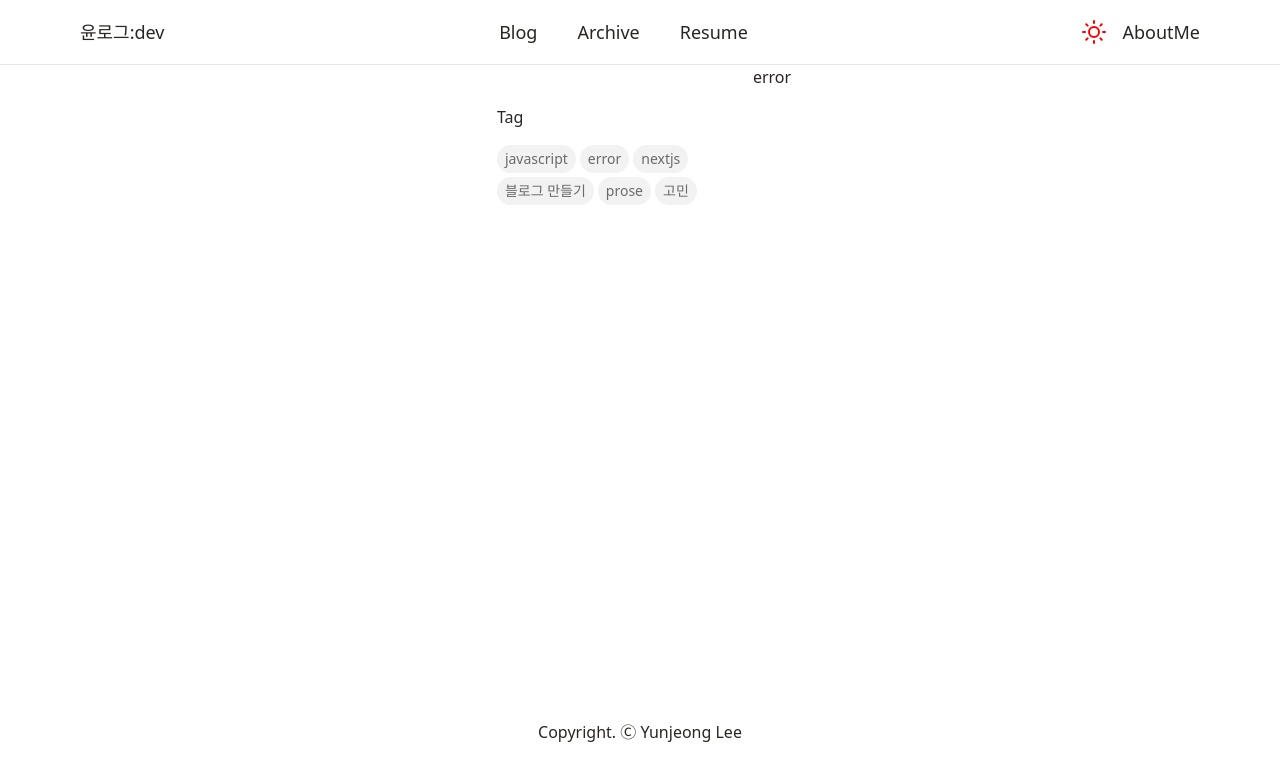
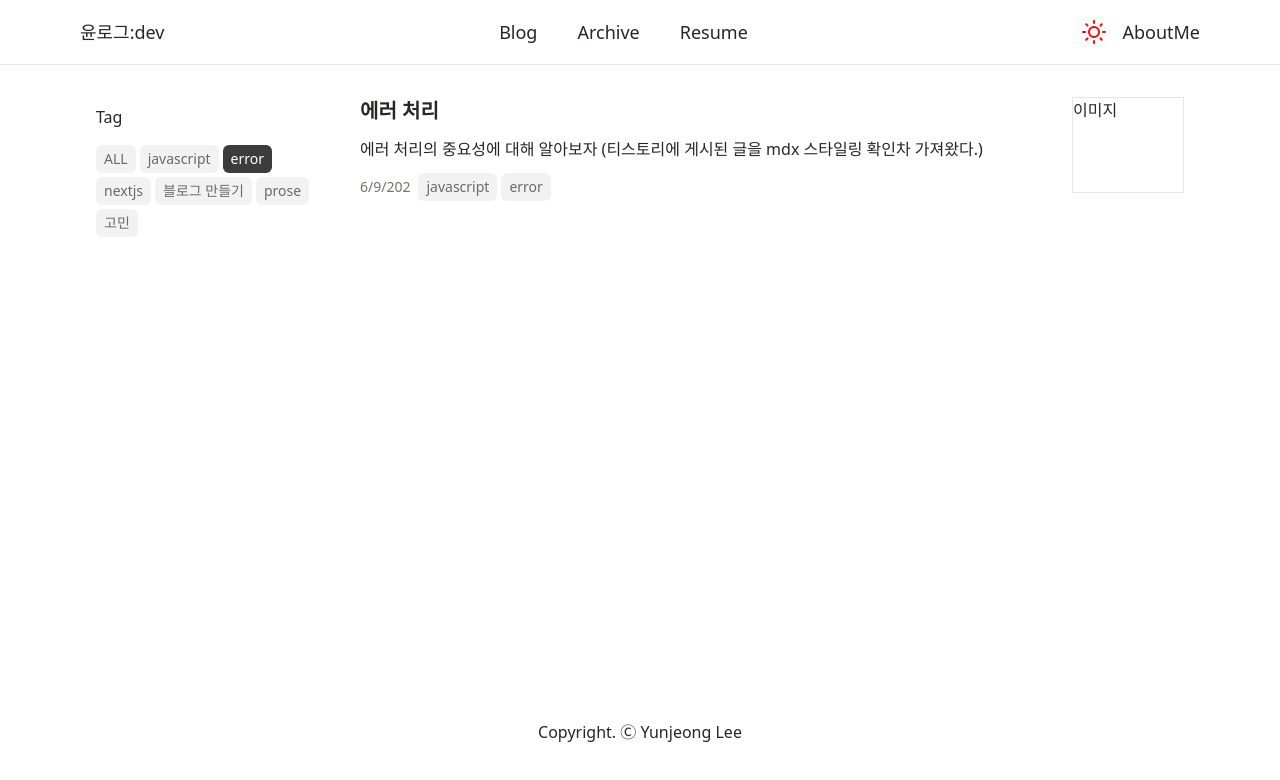
Before and after one commit to yunjeoming/yuns-blog, a Next.js app: page /blog/tag/error in a window 1280 px wide. Shown: the top 780 px of the page. Built offline with nearby package versions, Linux system fonts and the light colour scheme; no server answers.

Commit message:
feat: show posts that correspond to tag

```diff
--- a/app/blog/page.tsx
+++ b/app/blog/page.tsx
@@ -1,19 +1,15 @@
 import React from 'react';
-import PostItem from '../component/PostItem';
 import TagList from '../component/TagList';
 import { Blog } from '@/lib/mdx/blog';
+import PostList from '../component/PostList';
 
 const page = async () => {
-  const postsMetas = await Blog.getAllPostsMeta();
+  const postMetas = await Blog.getAllPostsMeta();
   const tags = await Blog.getAllTags();
   return (
     <>
-      <TagList tags={tags} />
-      <div className="flex-grow min-w-0 [&>div:not(:last-child)]:border-b">
-        {postsMetas.map((meta, i) => (
-          <PostItem key={meta.title + meta.date + i} meta={meta} />
-        ))}
-      </div>
+      <TagList tags={tags} selectedTag='ALL' />
+      <PostList postMetas={postMetas} />
     </>
   );
 };
--- a/app/blog/tag/[tagName]/page.tsx
+++ b/app/blog/tag/[tagName]/page.tsx
@@ -1,3 +1,4 @@
+import PostList from '@/app/component/PostList';
 import TagList from '@/app/component/TagList';
 import { Blog } from '@/lib/mdx/blog';
 import { PageProps } from '@/types/Blog';
@@ -5,11 +6,13 @@ import React from 'react';
 
 const page = async ({ params }: PageProps) => {
   const { tagName } = params;
+  const decodedTag = decodeURIComponent(tagName);
   const tags = await Blog.getAllTags();
+  const postMetas = await Blog.getPostMetasByTag(decodedTag);
   return (
     <>
-      <TagList tags={tags} />
-      <div>{decodeURIComponent(tagName)}</div>
+      <TagList tags={tags} selectedTag={decodedTag} />
+      <PostList postMetas={postMetas} />
     </>
   );
 };
--- a/app/component/MDXComponent.tsx
+++ b/app/component/MDXComponent.tsx
@@ -1,7 +1,7 @@
 import { Post } from '@/types/Blog';
 import { convertDateFormat } from '@/utils/date';
 import React from 'react';
-import TagItem from './TagItem';
+import LinkTagItem from './Tag/LinkTagItem';
 
 interface Props {
   post: Post;
@@ -22,7 +22,7 @@ const MDXComponent = ({ post }: Props) => {
       <hr />
       <div className="not-prose">
         {tags.map((t) => (
-          <TagItem key={t} name={t} size="md" className="mr-2" />
+          <LinkTagItem key={t} name={t} size="md" className="mr-2" />
         ))}
       </div>
     </>
--- a/app/component/PostItem.tsx
+++ b/app/component/PostItem.tsx
@@ -2,7 +2,7 @@
 
 import { PostMeta } from '@/types/Blog';
 import React, { useCallback } from 'react';
-import TagItem from './TagItem';
+import TagItem from './Tag/TagItem';
 import { useRouter } from 'next/navigation';
 import { convertDateFormat } from '@/utils/date';
 
--- /dev/null
+++ b/app/component/PostList.tsx
@@ -0,0 +1,19 @@
+import { PostMeta } from '@/types/Blog';
+import React from 'react';
+import PostItem from './PostItem';
+
+interface Props {
+  postMetas: PostMeta[];
+}
+
+const PostList: React.FC<Props> = ({ postMetas }) => {
+  return (
+    <div className="flex-grow min-w-0 [&>div:not(:last-child)]:border-b">
+      {postMetas.map((meta, i) => (
+        <PostItem key={meta.title + meta.date + i} meta={meta} />
+      ))}
+    </div>
+  );
+};
+
+export default PostList;
--- /dev/null
+++ b/app/component/Tag/LinkTagItem.tsx
@@ -0,0 +1,23 @@
+import Link from 'next/link';
+import React from 'react';
+
+interface Props {
+  name: string;
+  className?: string;
+  size?: 'xs' | 'sm' | 'md';
+  selected?: boolean;
+}
+
+const LinkTagItem: React.FC<Props> = ({ name, className = '', size = 'sm', selected }) => {
+  const href = name === 'ALL' ? '/blog' : `/blog/tag/${name}`;
+  const selectedStyles = selected
+    ? `bg-tag-selected text-tag-selected dark:bg-tag-selected-dark dark:text-tag-selected-dark`
+    : `hover:bg-tag-hover dark:hover:bg-tag-hover-dark`;
+  return (
+    <Link href={href} className={`tag bg-tag text-tag text-${size} ${selectedStyles} ${className}`}>
+      {name}
+    </Link>
+  );
+};
+
+export default LinkTagItem;
--- /dev/null
+++ b/app/component/Tag/TagItem.tsx
@@ -0,0 +1,13 @@
+import React from 'react';
+
+interface Props {
+  name: string;
+  className?: string;
+  size?: 'xs' | 'sm' | 'md';
+}
+
+const TagItem: React.FC<Props> = ({ name, className = '', size = 'sm' }) => {
+  return <span className={`tag text-tag bg-tag text-${size} ${className}`}>{name}</span>;
+};
+
+export default TagItem;
--- a/app/component/TagItem.tsx
+++ /dev/null
@@ -1,21 +0,0 @@
-import Link from 'next/link';
-import React from 'react';
-
-interface Props {
-  name: string;
-  className?: string;
-  size?: 'xs' | 'sm' | 'md';
-}
-
-const TagItem: React.FC<Props> = ({ name, className, size = 'sm' }) => {
-  return (
-    <Link
-      href={`/blog/tag/${name}`}
-      className={`text-${size} text-tag bg-tag rounded-3xl px-2 py-1 max-sm:text-xs dark:text-tag-dark dark:bg-tag-dark ${className}`}
-    >
-      {name}
-    </Link>
-  );
-};
-
-export default TagItem;
--- a/app/component/TagList.tsx
+++ b/app/component/TagList.tsx
@@ -1,17 +1,20 @@
-import React from 'react';
-import TagItem from './TagItem';
+'use client';
+
+import React, { useState } from 'react';
+import LinkTagItem from './Tag/LinkTagItem';
 
 interface Props {
   tags: string[];
+  selectedTag: string;
 }
 
-const TagList = ({ tags }: Props) => {
+const TagList:React.FC<Props> = ({ tags, selectedTag }) => {
   return (
     <aside className="flex-grow-0 flex-shrink-0 mt-6 lg:basis-60 lg:py-4 lg:px-2 lg:mr-6 lg:h-fit">
       <div className="mb-2 lg:mb-4 dark:text-tag-dark">Tag</div>
       <div className="flex flex-wrap gap-1">
         {tags.map((t) => (
-          <TagItem key={t} name={t} />
+          <LinkTagItem key={t} name={t} selected={t == selectedTag} />
         ))}
       </div>
     </aside>
--- a/app/globals.css
+++ b/app/globals.css
@@ -16,3 +16,7 @@
   transition: opacity 200ms ease-in;
   background-color: #ffffff;
 }
+
+.tag {
+  @apply rounded-md px-2 py-1 max-sm:text-xs dark:text-tag-dark dark:bg-tag-dark
+}
--- a/lib/mdx/blog/index.ts
+++ b/lib/mdx/blog/index.ts
@@ -111,7 +111,7 @@ export const Blog = {
    * @param tag 태그이름
    * @returns postMetas: PostMeta[]
    */
-  getPostsMetaByTag: async (tag: string) => {
+  getPostMetasByTag: async (tag: string) => {
     const posts = await Blog.getAllPosts();
     return posts.filter((post) => post.meta.tags?.includes(tag)).map((post) => post.meta);
   },
@@ -129,6 +129,6 @@ export const Blog = {
       });
     }
     const tags = Array.from(tagsSet);
-    return tags;
+    return ['ALL', ...tags];
   },
 };
--- a/tailwind.config.js
+++ b/tailwind.config.js
@@ -37,13 +37,20 @@ module.exports = {
       },
       textColor: {
         'main-dark': '#ececec',
-        'tag': '#6a6a6a',
+        tag: '#6a6a6a',
         'tag-dark': '#ececec',
+        'tag-selected': '#ffffff',
+        'tag-selected-dark': '#ffffff',
+        'tag-hover': '#dcdcdc',
       },
       backgroundColor: {
         'main-dark': '#202123',
-        'tag': '#f2f2f2',
-        'tag-dark': '#706c6c',
+        tag: '#f2f2f2',
+        'tag-dark': '#3c3c3c',
+        'tag-selected': '#3c3c3c',
+        'tag-selected-dark': '#8f8f8f',
+        'tag-hover': '#dadada',
+        'tag-hover-dark': '#5e5e5e',
       },
       backgroundImage: {
         'gradient-radial': 'radial-gradient(var(--tw-gradient-stops))',
```
